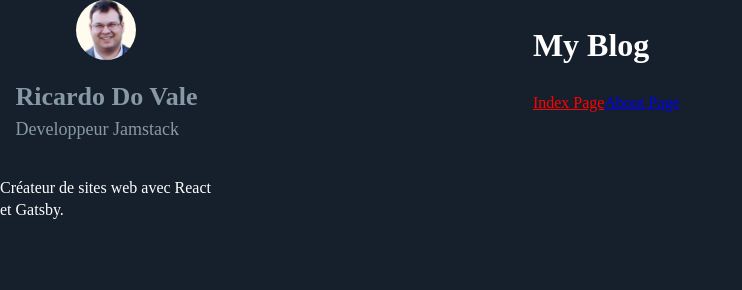
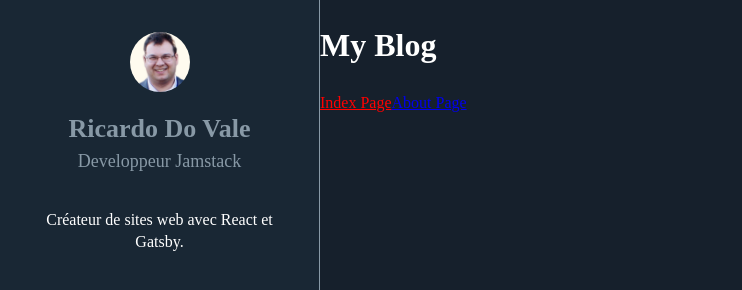
Before and after one commit to Pataco80/gatsby-myblog, a Gatsby site: page / in a window 1280 px wide. Shown: the top 290 px of the page, without its empty margins (0-742 px from the left). Built offline with nearby package versions, Linux system fonts and the light colour scheme; Gatsby itself is replaced by a stand-in of ours.

Commit message:
Create and insert Sidebar

```diff
--- a/src/components/Global/Layout/index.js
+++ b/src/components/Global/Layout/index.js
@@ -9,7 +9,7 @@ import React from 'react'
 import PropTypes from 'prop-types'
 
 // Import Components for App
-import Profile from '../../Profile'
+import SideBar from '../../Global/SideBar'
 
 // Import Styles
 import GlobalStyle from '../../../styles/globalStyles'
@@ -22,9 +22,7 @@ const Layout = ({ className, children }) => {
   return (
     <S.LayoutWrapper>
     <GlobalStyle />
-      <aside>
-        <Profile />
-      </aside>
+      <SideBar/>
       <S.MainWrapper>{children}</S.MainWrapper>
     </S.LayoutWrapper>
   )
--- /dev/null
+++ b/src/components/Global/SideBar/index.js
@@ -0,0 +1,20 @@
+import React from 'react'
+
+// Import Components for App
+import Profile from '../../Profile'
+
+// Import Styles
+import * as S from './styled'
+
+// Component
+const SideBar = () => {
+
+  // Render Component
+  return (
+    <S.SideBarWrapper>
+      <Profile />
+    </S.SideBarWrapper>
+  )
+}
+
+export default SideBar
--- /dev/null
+++ b/src/components/Global/SideBar/styled.js
@@ -0,0 +1,13 @@
+import styled from 'styled-components'
+import { setFlex, setBorder, setColor, setPxToRem } from '../../../styles/helpers'
+
+export const SideBarWrapper = styled.aside`
+  ${setFlex({flDir:'column',x:'flex-start',y:'center'})};
+  position:fixed;
+  height:100vh;
+  width:${setPxToRem(320)};
+  padding:${setPxToRem(32)};
+  background-color:${setColor.lightBlack};
+  border-right:${setBorder({size:1,type:'solid',color:setColor.primaryColor})};
+  text-align:center;
+`
```
